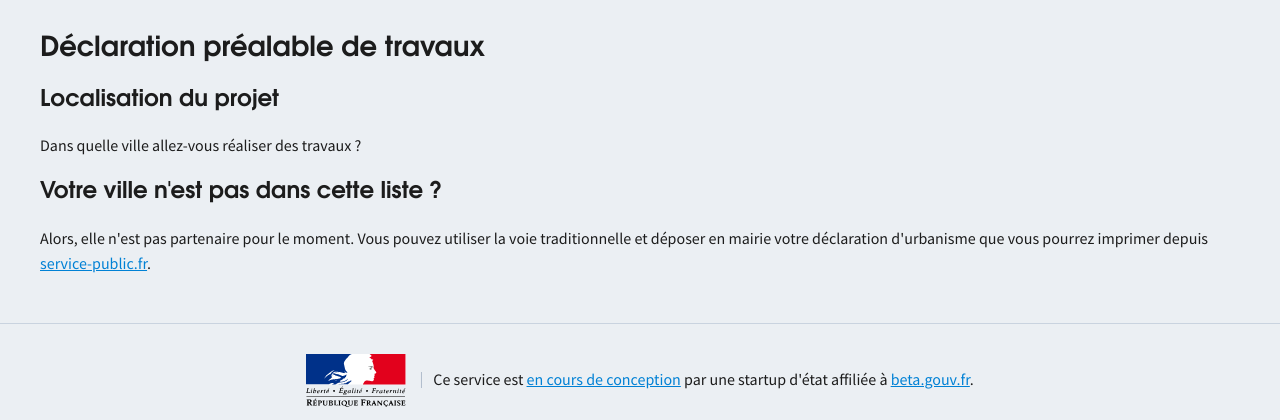
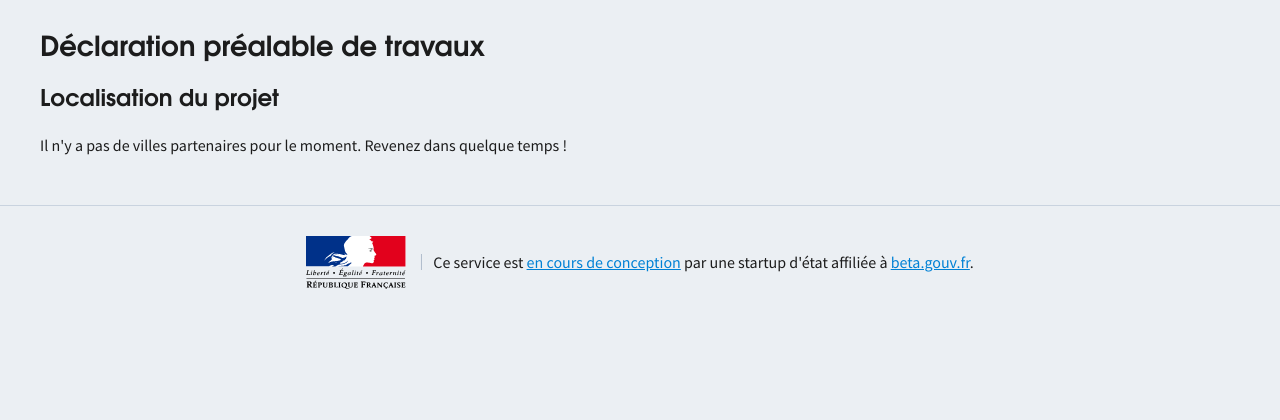
Before and after one commit to MTES-MCT/permis-construire, a Symfony app: template app/templates/qualify/page1.html.twig in a window 1280 px wide. Shown: the part 65-485 px from the top of the page. Run offline with Twig, Linux system fonts and the light colour scheme; the template is opened without the code that fills it, so the values that code supplies are empty; some libraries are stand-ins or nearby versions.

Commit message:
added empty city list check

```diff
--- a/app/templates/qualify/page1.html.twig
+++ b/app/templates/qualify/page1.html.twig
@@ -8,6 +8,8 @@
         <section class="section-color">
             <h4>Déclaration préalable de travaux</h4>
             <h5>Localisation du projet</h5>
+
+            {% if villes != null %}
                 <p>
                     Dans quelle ville allez-vous réaliser des travaux ?
                 </p>
@@ -21,6 +23,12 @@
                 Alors, elle n'est pas partenaire pour le moment. Vous pouvez utiliser la voie traditionnelle et déposer en mairie votre déclaration d'urbanisme que vous pourrez imprimer depuis
                 <a href="https://www.service-public.fr/particuliers/vosdroits/F17578">service-public.fr</a>.
                 </p>
+
+            {% else %}
+                <p>
+                    Il n'y a pas de villes partenaires pour le moment. Revenez dans quelque temps !
+                </p>
+            {% endif %}
         </section>
 
     </main>
```
Lines whose indentation alone changed are shown as unchanged.
